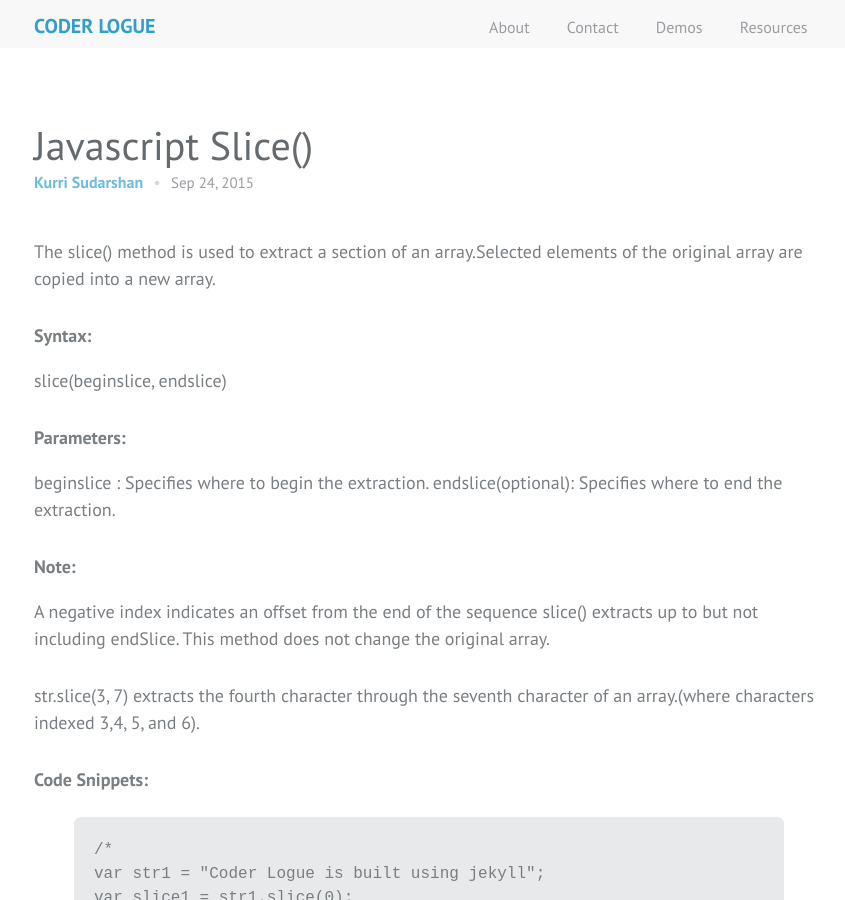
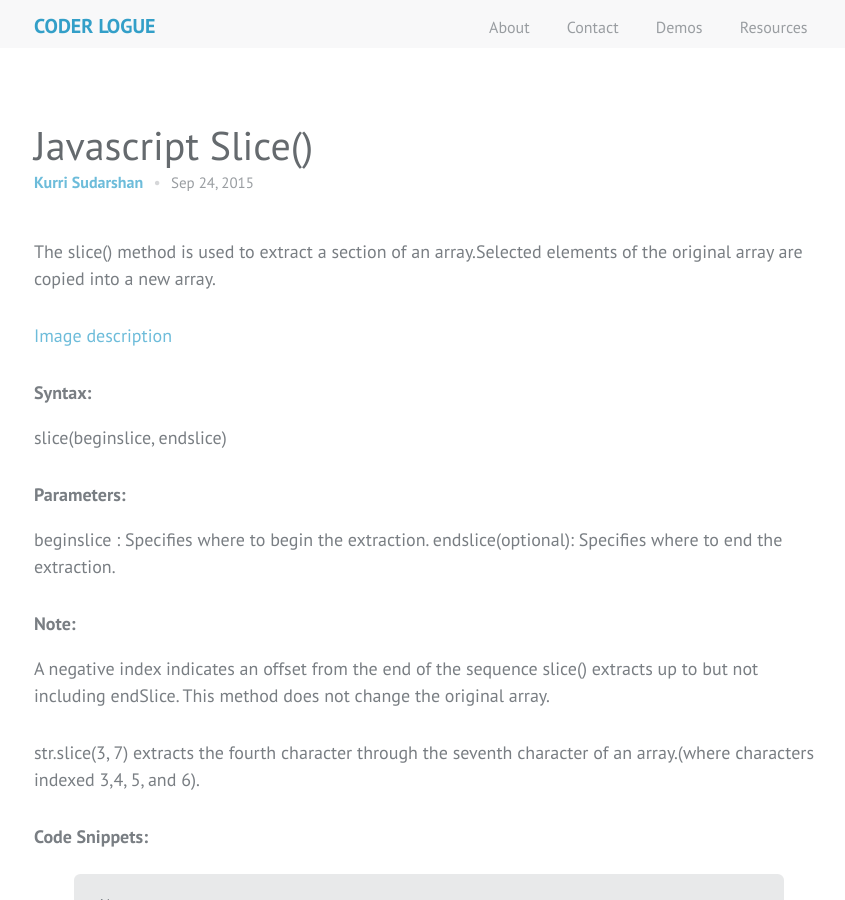
Before and after one commit to coderlogue/coderlogue.github.io, a Jekyll site: the page built from _posts/2015-09-24-Javascript Slice.md, in a window 1280 px wide and 900 px high. Shown: the whole window, without its empty margins (211-1056 px from the left). Built offline with Jekyll 4.4.1, drawn with Linux system fonts in a browser that asks for light colours; comment, search, counter and statistics services are not loaded.

Commit message:
Update 2015-09-24-Javascript Slice.md

```diff
--- a/_posts/2015-09-24-Javascript Slice.md
+++ b/_posts/2015-09-24-Javascript Slice.md
@@ -5,7 +5,7 @@
 ---
 The slice() method is used to extract a section of an array.Selected elements of the original array are copied into a new array.
 
-
+[Image description]
 
 ### Syntax: ###
 slice(beginslice, endslice)
@@ -50,3 +50,5 @@
 Coder Logue is built using
 */
 {% endhighlight %}
+
+[Image description]: /img/jslice.png
```
